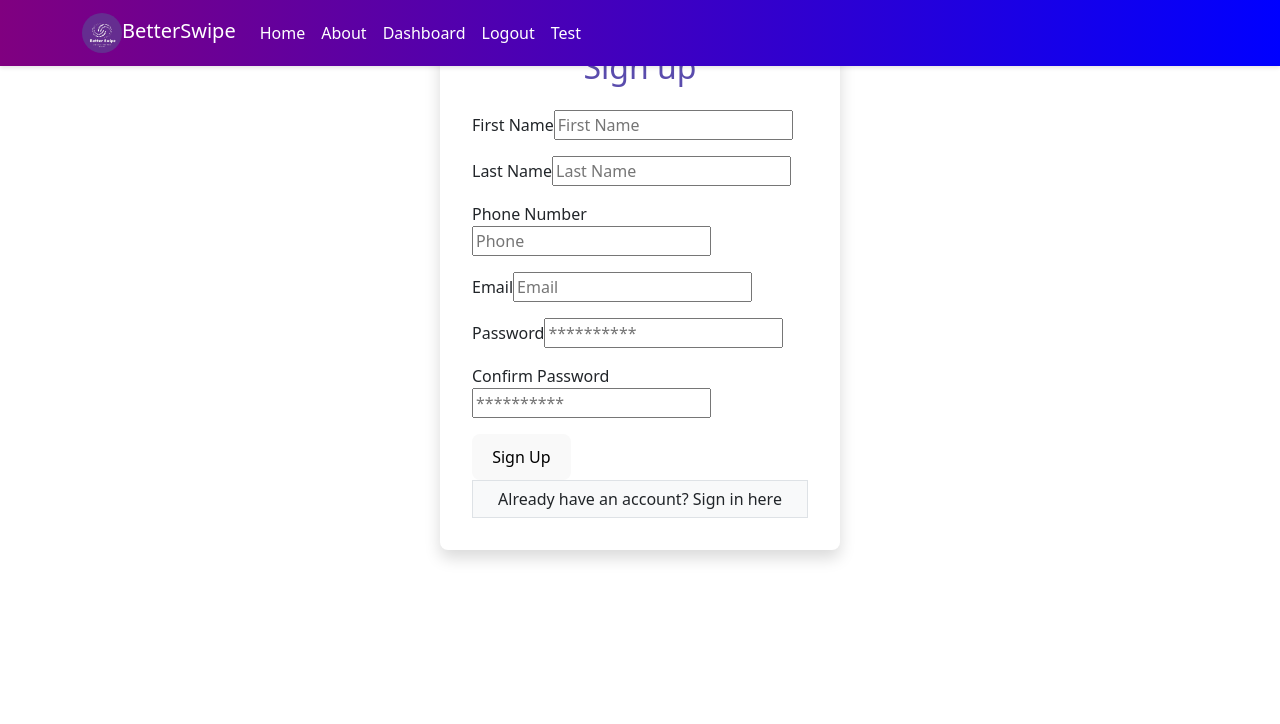
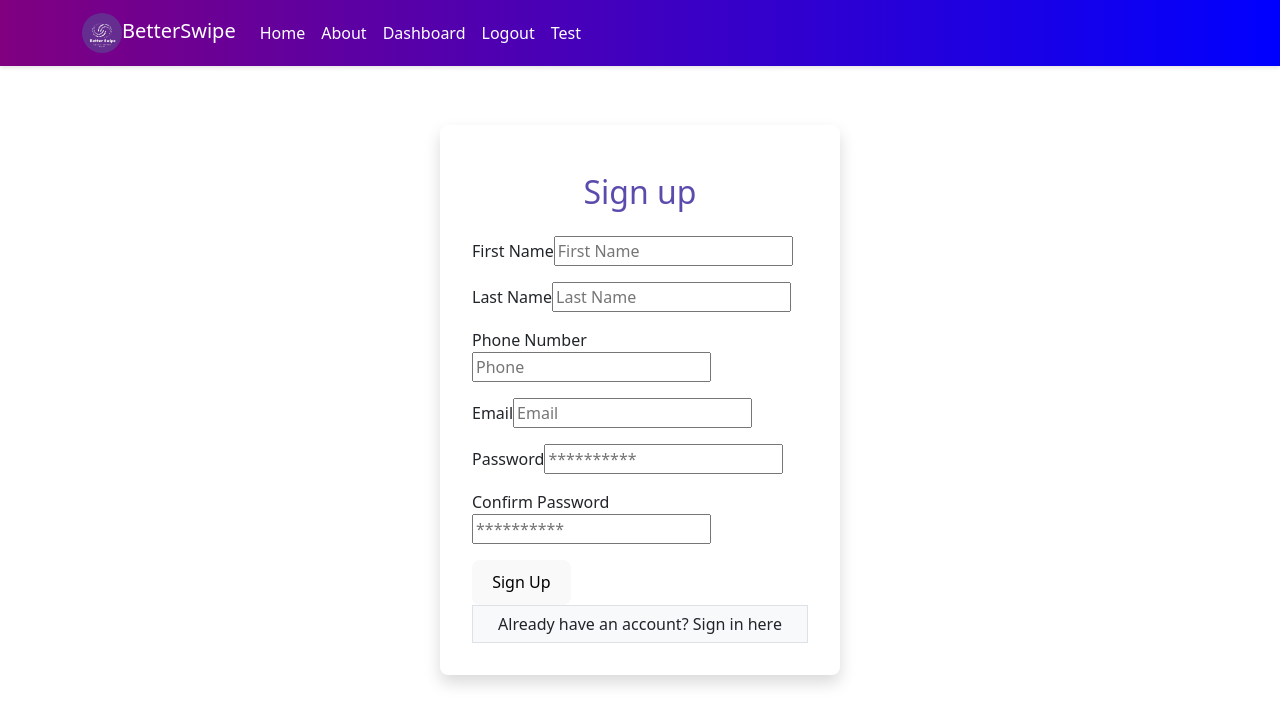
Before and after one commit to jbudcardi/BetterSwipe, a React (Vite) app in the folder frontend/: page /sign-up in a window 1280 px wide. Shown: the top 724 px of the page. Built offline with nearby package versions, Linux system fonts and the light colour scheme.

Commit message:
Added some CSS to SignUpPage.jsx

```diff
--- a/frontend/src/pages/SignUpPage.css
+++ b/frontend/src/pages/SignUpPage.css
@@ -0,0 +1,33 @@
+@import url('https://fonts.googleapis.com/css2?family=Open+Sans:wght@400;700&display=swap');
+/* Ensure the full viewport height and set the background color */
+:root{
+  --primary-dark: #2A2990;
+  --primary-medium: #502BAF;
+  --primary-light: #6c1fc7;
+  --secondary-blue: #103775;
+  --background-light: #AD00FF;
+  --text-light: #FFFFFF;
+  --text-dark: #5A4CAD;
+
+}
+
+body {
+    display: flex;
+    justify-content: center;
+    align-items: center;
+    padding-top: 40px;
+    font-family: 'Open Sans', sans-serif; /* will adjust this to push the content below the fixed navbar */
+  }
+
+  .signup-container {
+    display: flex;
+    justify-content: center;
+    align-items: center;
+    height: 100vh;
+}
+
+.signup-container{
+    height: 100vh;
+    align-items: center;
+    justify-content: center;
+}
--- a/frontend/src/pages/SignUpPage.jsx
+++ b/frontend/src/pages/SignUpPage.jsx
@@ -1,7 +1,7 @@
 import React, { useState } from 'react';
 import { Container, Row, Col, Form, Card } from 'react-bootstrap';
 import { Link} from 'react-router-dom';
-
+import './SignUpPage.css'
 
 function SignUpPage(){
 
```
